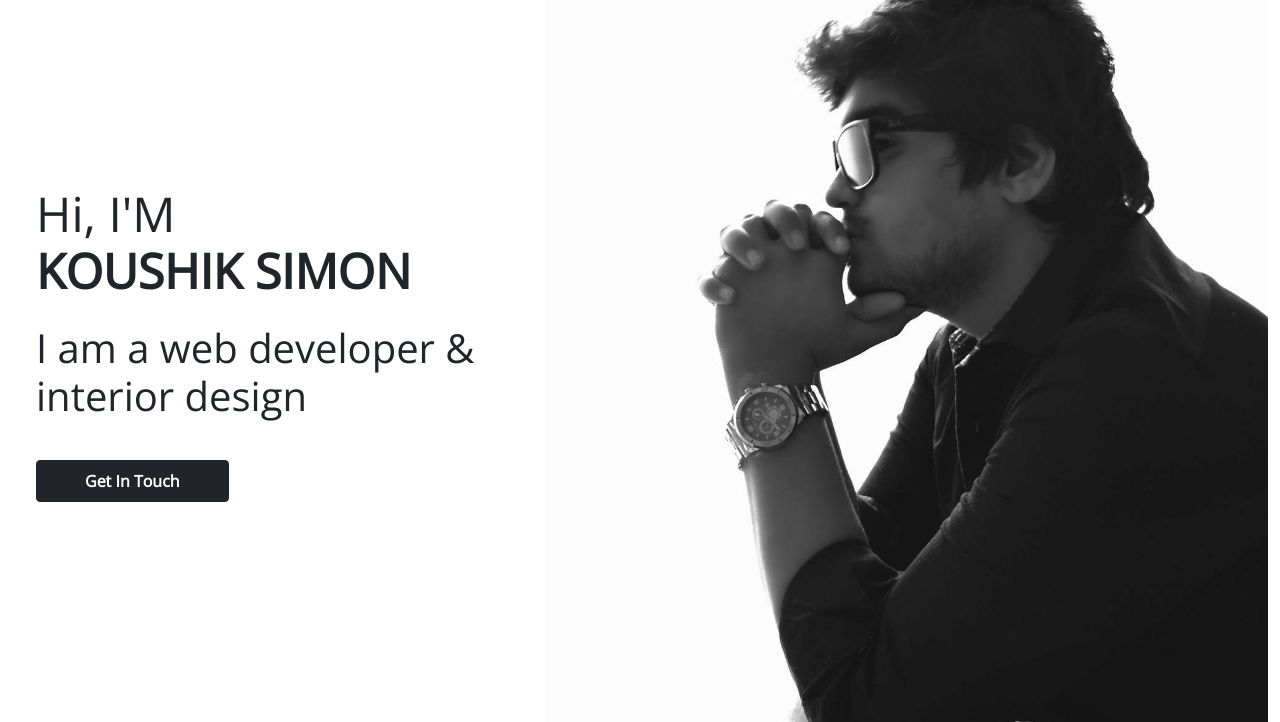
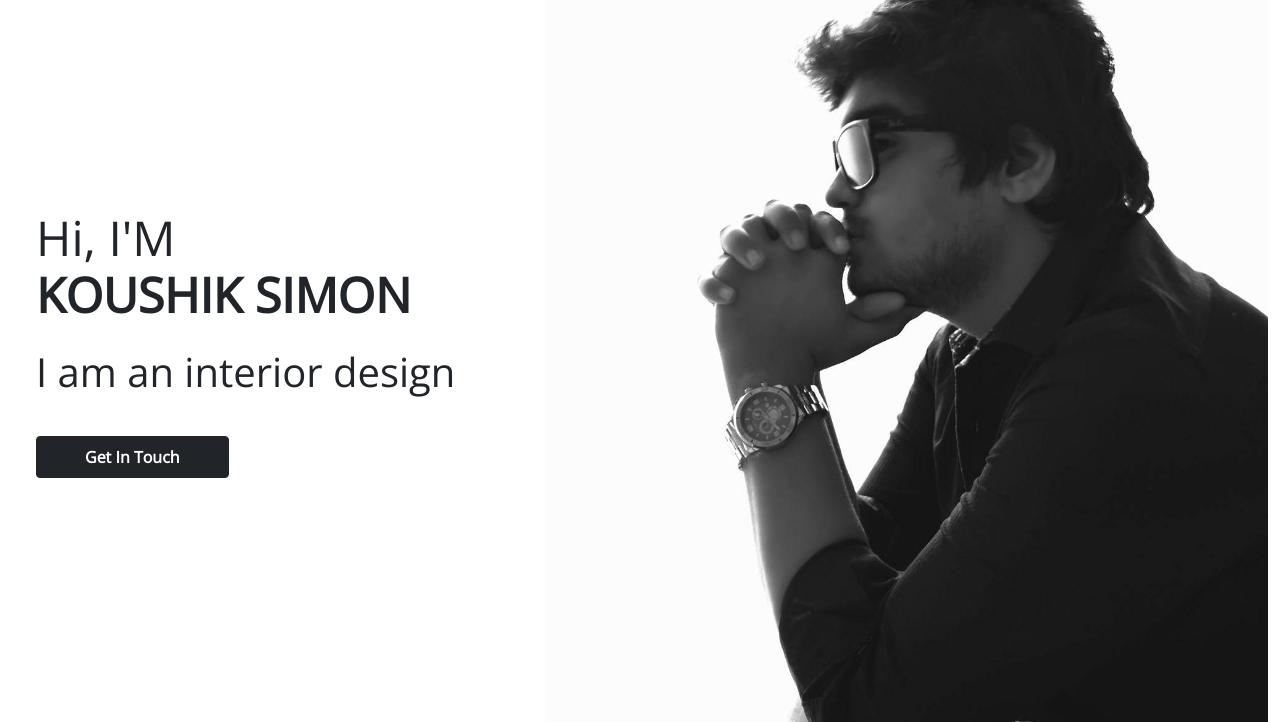
Before and after one commit to sifemahmudsimon/sifemahmudsimon.github.io, a plain HTML site: page index.html in a window 1280 px wide. Shown: the part 78-800 px from the top of the page. Drawn offline with nearby package versions, Linux system fonts and the light colour scheme.

Commit message:
Correction Banner

```diff
--- a/index.html
+++ b/index.html
@@ -75,7 +75,7 @@
             <div class="row px-4">
                 <h1 class="display-5 m-auto">Hi, I'M</h1>
                 <h1 class="display-5 fw-bold m-auto myname">KOUSHIK SIMON</h1>
-                <p class="display-6 py-4">I am a web developer & interior design</p>
+                <p class="display-6 py-4">I am an interior design</p>
             </div>
             <div class="row px-4">
                 <div class="col">
```
